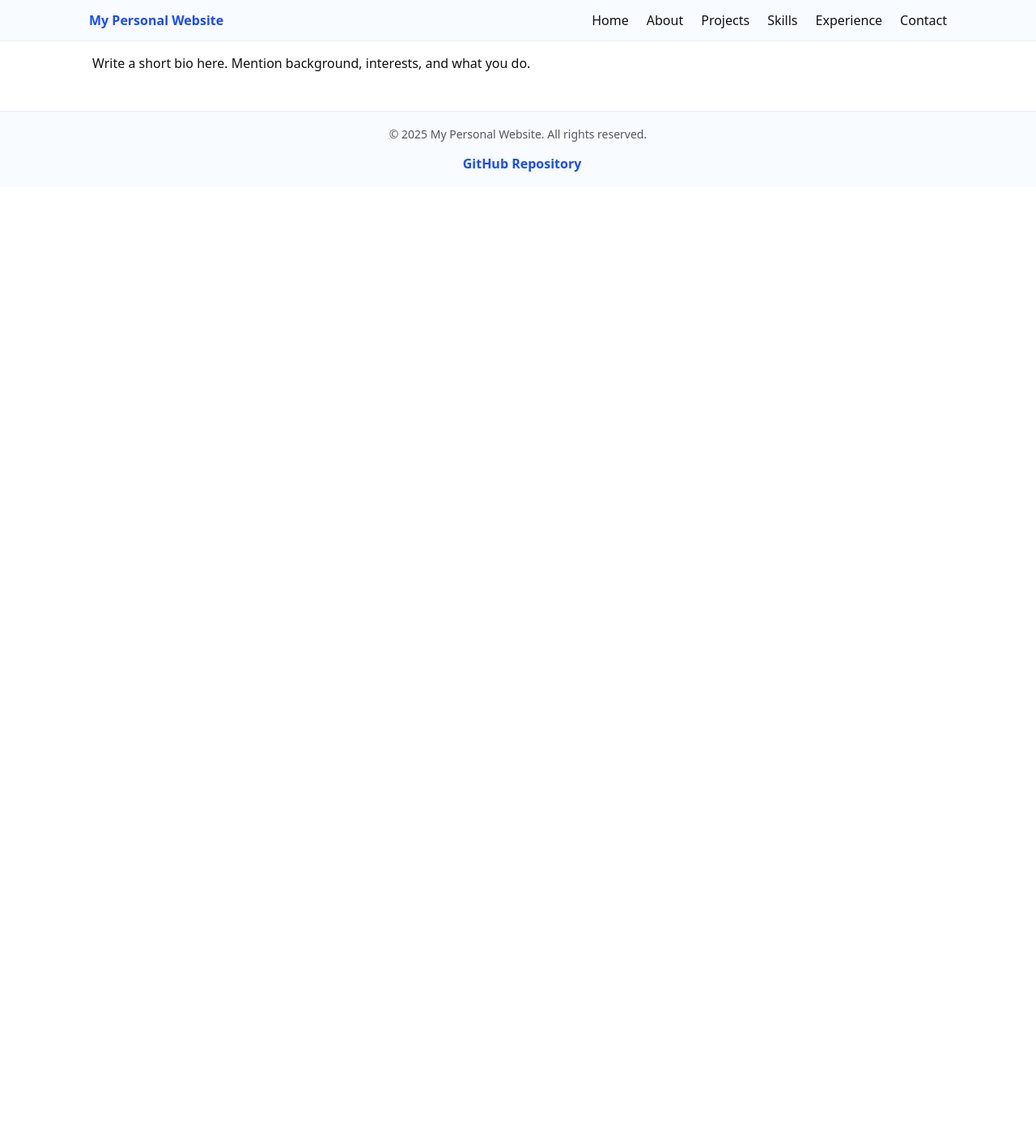
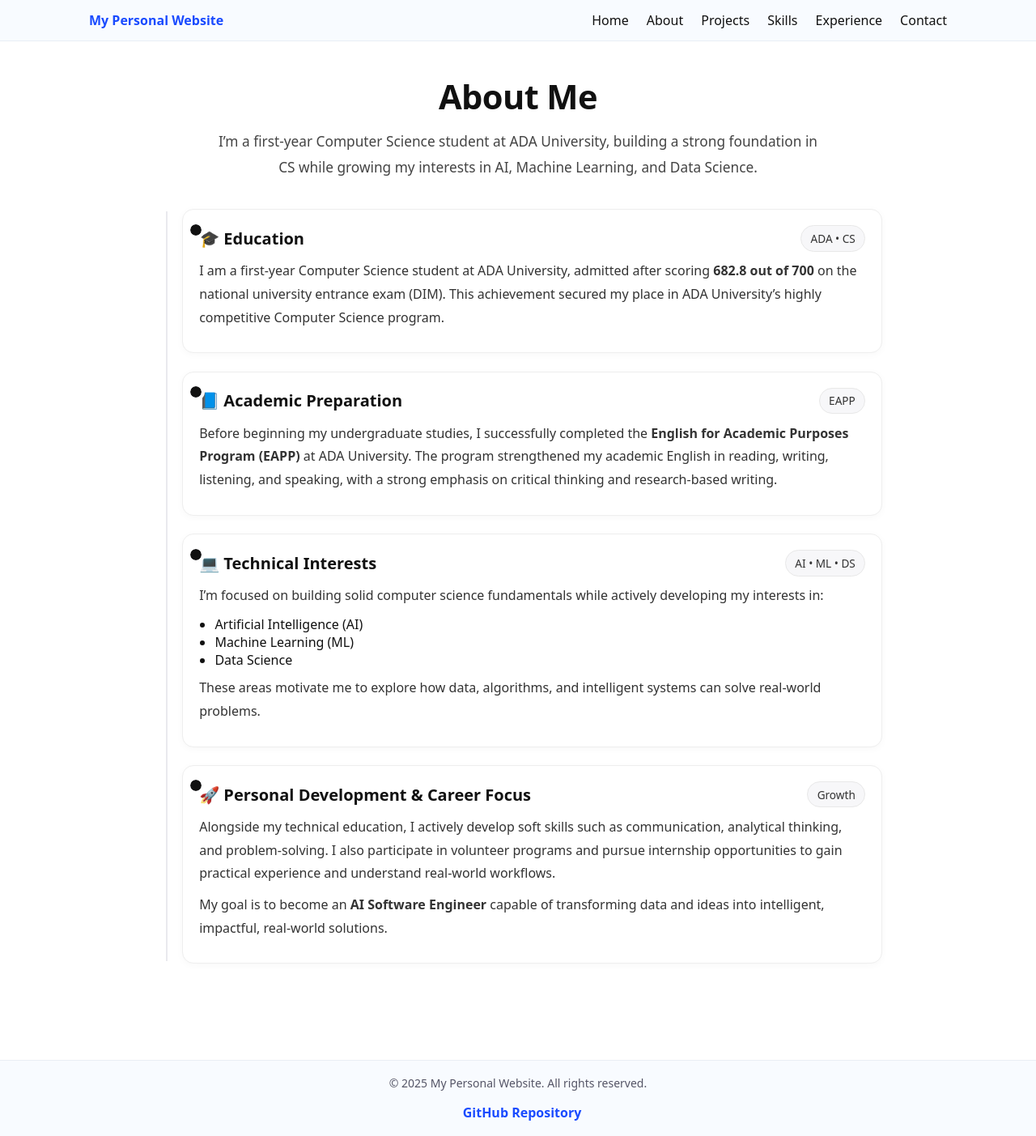
Before and after one commit to nyusifov23995/nyusifov23995.github.io, a Jekyll site: the page built from about.md, in a window 1280 px wide. Shown: the whole page at 81% size. Built offline with Jekyll 4.4.1, drawn with Linux system fonts in a browser that asks for light colours; before the commit the page ends 900 px from its top, so only the background shows below that.

Commit message:
Improve About page design with responsive timeline layout

```diff
--- a/about.md
+++ b/about.md
@@ -3,4 +3,93 @@ title: "About"
 layout: default
 ---
 
-Write a short bio here. Mention background, interests, and what you do.
+<section class="about-wrap">
+  <header class="about-header">
+    <h1 class="about-title">About Me</h1>
+    <p class="about-lead">
+      I’m a first-year Computer Science student at ADA University, building a strong foundation in CS while
+      growing my interests in AI, Machine Learning, and Data Science.
+    </p>
+  </header>
+
+  <section class="timeline" aria-label="About timeline">
+    <!-- Education -->
+    <article class="t-item">
+      <div class="t-dot" aria-hidden="true"></div>
+
+      <div class="t-card">
+        <div class="t-top">
+          <h2>🎓 Education</h2>
+          <span class="t-badge">ADA • CS</span>
+        </div>
+        <p>
+          I am a first-year Computer Science student at ADA University, admitted after scoring
+          <strong>682.8 out of 700</strong> on the national university entrance exam (DIM).
+          This achievement secured my place in ADA University’s highly competitive Computer Science program.
+        </p>
+      </div>
+    </article>
+
+    <!-- Academic Preparation -->
+    <article class="t-item">
+      <div class="t-dot" aria-hidden="true"></div>
+
+      <div class="t-card">
+        <div class="t-top">
+          <h2>📘 Academic Preparation</h2>
+          <span class="t-badge">EAPP</span>
+        </div>
+        <p>
+          Before beginning my undergraduate studies, I successfully completed the
+          <strong>English for Academic Purposes Program (EAPP)</strong> at ADA University.
+          The program strengthened my academic English in reading, writing, listening, and speaking,
+          with a strong emphasis on critical thinking and research-based writing.
+        </p>
+      </div>
+    </article>
+
+    <!-- Technical Interests -->
+    <article class="t-item">
+      <div class="t-dot" aria-hidden="true"></div>
+
+      <div class="t-card">
+        <div class="t-top">
+          <h2>💻 Technical Interests</h2>
+          <span class="t-badge">AI • ML • DS</span>
+        </div>
+        <p>
+          I’m focused on building solid computer science fundamentals while actively developing my interests in:
+        </p>
+        <ul class="t-list">
+          <li>Artificial Intelligence (AI)</li>
+          <li>Machine Learning (ML)</li>
+          <li>Data Science</li>
+        </ul>
+        <p class="t-note">
+          These areas motivate me to explore how data, algorithms, and intelligent systems can solve real-world problems.
+        </p>
+      </div>
+    </article>
+
+    <!-- Personal Development -->
+    <article class="t-item">
+      <div class="t-dot" aria-hidden="true"></div>
+
+      <div class="t-card">
+        <div class="t-top">
+          <h2>🚀 Personal Development & Career Focus</h2>
+          <span class="t-badge">Growth</span>
+        </div>
+        <p>
+          Alongside my technical education, I actively develop soft skills such as communication, analytical thinking,
+          and problem-solving. I also participate in volunteer programs and pursue internship opportunities
+          to gain practical experience and understand real-world workflows.
+        </p>
+        <p>
+          My goal is to become an <strong>AI Software Engineer</strong> capable of transforming data and ideas into intelligent,
+          impactful, real-world solutions.
+        </p>
+      </div>
+    </article>
+  </section>
+</section>
--- a/assets/css/style.css
+++ b/assets/css/style.css
@@ -155,3 +155,149 @@ body {
     height: 150px;
   }
 }
+/* =========================
+   ABOUT (Header + Timeline)
+========================= */
+
+.about-wrap {
+  max-width: 900px;
+  margin: 0 auto;
+  padding: 2.5rem 0 3rem;
+}
+
+.about-header {
+  text-align: center;
+  max-width: 760px;
+  margin: 0 auto 2.2rem;
+}
+
+.about-title {
+  margin: 0 0 0.75rem;
+  font-size: 2.6rem;
+  font-weight: 800;
+  letter-spacing: -0.6px;
+}
+
+.about-lead {
+  margin: 0;
+  font-size: 1.08rem;
+  line-height: 1.85;
+  color: #444;
+}
+
+/* Timeline line */
+.timeline {
+  position: relative;
+  margin-top: 1rem;
+  padding-left: 2.2rem; /* space for line + dots */
+}
+
+.timeline::before {
+  content: "";
+  position: absolute;
+  left: 0.95rem;
+  top: 0.2rem;
+  bottom: 0.2rem;
+  width: 2px;
+  background: #e9e9ee;
+}
+
+/* Item */
+.t-item {
+  position: relative;
+  margin-bottom: 1.4rem;
+}
+
+/* Dot */
+.t-dot {
+  position: absolute;
+  left: 0.62rem;
+  top: 1.15rem;
+  width: 14px;
+  height: 14px;
+  border-radius: 999px;
+  background: #111;
+  outline: 4px solid #fff;
+  box-shadow: 0 0 0 1px #e9e9ee;
+}
+
+/* Card */
+.t-card {
+  background: #fff;
+  border: 1px solid #eee;
+  border-radius: 14px;
+  padding: 1.2rem 1.25rem;
+  box-shadow: 0 2px 10px rgba(0,0,0,0.03);
+}
+
+.t-top {
+  display: flex;
+  align-items: center;
+  justify-content: space-between;
+  gap: 1rem;
+  margin-bottom: 0.55rem;
+}
+
+.t-top h2 {
+  margin: 0;
+  font-size: 1.25rem;
+  font-weight: 800;
+}
+
+.t-badge {
+  display: inline-flex;
+  align-items: center;
+  padding: 0.35rem 0.7rem;
+  border-radius: 999px;
+  border: 1px solid #e8e8e8;
+  background: #f7f7f9;
+  font-size: 0.85rem;
+  color: #333;
+  white-space: nowrap;
+}
+
+.t-card p {
+  margin: 0.6rem 0;
+  line-height: 1.8;
+  color: #333;
+}
+
+.t-list {
+  margin: 0.6rem 0 0.3rem 1.2rem;
+  padding: 0;
+}
+
+.t-note {
+  color: #555;
+  margin-top: 0.5rem;
+}
+
+/* Responsive */
+@media (max-width: 768px) {
+  .about-wrap {
+    padding: 2rem 0 2.5rem;
+  }
+
+  .about-title {
+    font-size: 2.05rem;
+  }
+
+  .timeline {
+    padding-left: 1.6rem;
+  }
+
+  .timeline::before {
+    left: 0.65rem;
+  }
+
+  .t-dot {
+    left: 0.35rem;
+    top: 1.05rem;
+  }
+
+  .t-top {
+    flex-direction: column;
+    align-items: flex-start;
+    gap: 0.45rem;
+  }
+}
```
